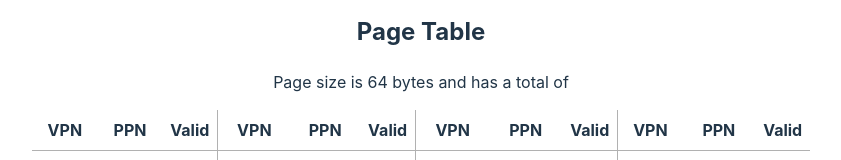
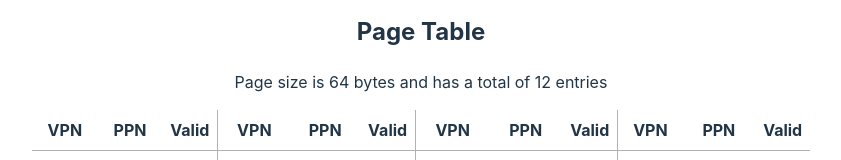
Before and after one commit to MahmoodSeoud/VMAT, a React (Vite) app: page / in a window 1280 px wide. Shown: the part 587-747 px from the top of the page, without its empty margins (219-1060 px from the left). Built offline with nearby package versions, Linux system fonts and the light colour scheme.

Commit message:
12 entires

```diff
--- a/src/components/Page_table/Page_table.tsx
+++ b/src/components/Page_table/Page_table.tsx
@@ -17,7 +17,7 @@ function Page_table({ page_table_entries, addressPrefix, baseConversion }: Page_
     return (
         <div>
             <h2>Page Table</h2>
-            <p>Page size is {pageSize} bytes and has a total of </p>
+            <p>Page size is {pageSize} bytes and has a total of 12 entries</p>
             <table className='table-page'>
                 <thead>
                     <tr>
```
